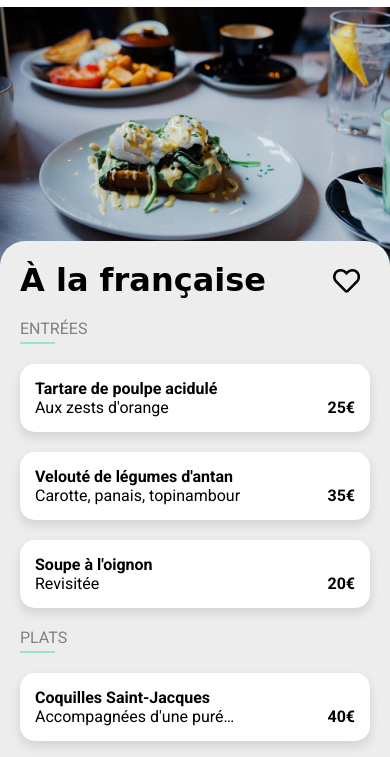
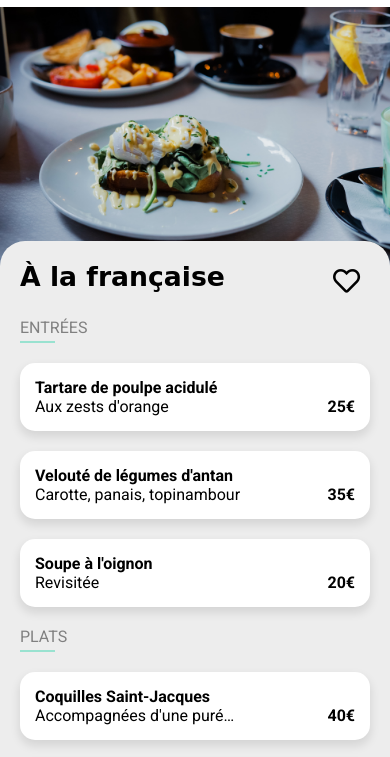
Before and after one commit to Corentin-Robac/CorentinRobac_3_30102020, a website: page menu_1.html in a window 390 px wide. Shown: the part 47-804 px from the top of the page. Drawn offline with Linux system fonts and the light colour scheme; a web font is replaced by a local one.

Commit message:
Retouches menu version mobile
Tailles du h1 des page menu, hauteur max d'image version mobile

```diff
--- a/sass/base/_base.scss
+++ b/sass/base/_base.scss
@@ -7,6 +7,7 @@ h1,h2,h3,h4,h5,h6,p,a{
 
 .top-menu > h1 {
     font-family: $ff-alt !important;
+    font-size: 20pt;
 }
 
 body, p{
@@ -618,6 +619,12 @@ main {
     margin-bottom: 15px;
 }
 
+@media screen and (max-width:450px){
+    .restaurants__restaurant__image{
+        max-height: 300px;
+    }
+}
+
 @media screen and (min-width:880px){
     .steps-menu {
         display: flex;
```
Also changed, not shown: public/css/style.css, 1 other file.
